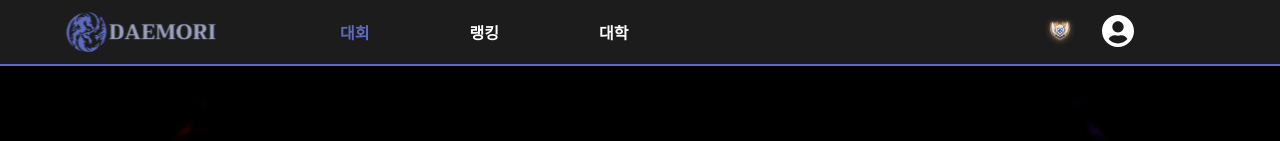
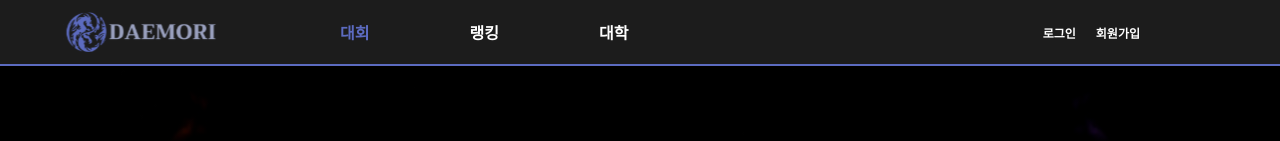
Before and after one commit to KwangsukYu/DeaMoRi, a React (Create React App) app in the folder frontend/: page / in a window 1280 px wide. Shown: the top 141 px of the page. Built offline with nearby package versions, Linux system fonts and the light colour scheme; what web3 would draw is missing.

Commit message:
fix : 네브바 레이아웃 수정

```diff
--- a/frontend/src/components/navBar/NavBar.scss
+++ b/frontend/src/components/navBar/NavBar.scss
@@ -54,6 +54,10 @@
           align-items: center;
           font-weight: bold;
           margin-right: 100px;
+          > a {
+            font-size: 12px;
+            margin-left: 20px;
+          }
         }
         &-profile {
           font-weight: bold;
--- a/frontend/src/components/navBar/Navbar.tsx
+++ b/frontend/src/components/navBar/Navbar.tsx
@@ -62,15 +62,9 @@ function NavBar() {
                 대학
               </Link>
             </div>
-            {/* <div className="navbar-content-tap-login">
-              <Link to="login">로그인</Link>
-            </div> */}
+            {localStorage.token ? (
               <div className="navbar-content-tap-profile">
-              {localStorage.token ? (
                 <div>{storeUser.nickName}</div>
-              ) : (
-                <div>{null}</div>
-              )}
                 <div className="badge-container">
                   <img src={Badge} alt="school-icon" />
                 </div>
@@ -83,8 +77,6 @@ function NavBar() {
                     <img src={UserDummy} alt="dummy" />
                   </button>
                 </div>
-              {localStorage.token ? (
-                <div>
                 {dropDown && (
                   <div className="profile-dropdown">
                     <Link onClick={() => setActive("")} to="mypage">
@@ -100,20 +92,15 @@ function NavBar() {
                 )}
               </div>
             ) : (
-                <div>
-                  {dropDown && (
-                    <div className="profile-dropdown">
-                      <Link onClick={() => setActive("")} to="login">
+              <div className="navbar-content-tap-login">
+                <Link to="login" onClick={() => setActive("")}>
                   로그인
                 </Link>
-                      <Link onClick={() => setActive("")} to="signup">
+                <Link to="signup" onClick={() => setActive("")}>
                   회원가입
                 </Link>
               </div>
             )}
-                </div>
-              )}
-            </div>
           </div>
         </div>
       </div>
```
Lines whose indentation alone changed are shown as unchanged.
